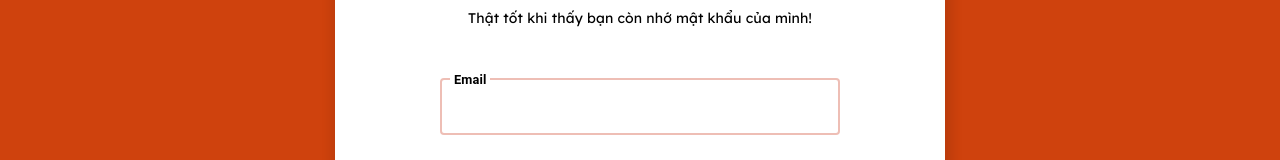
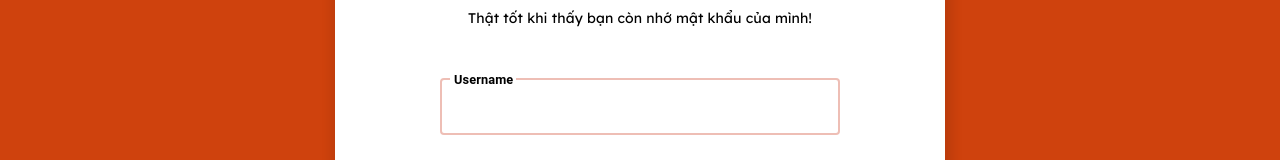
Before and after one commit to hoducphu/ChatAppClient, a React (Create React App) app: page /login in a window 1280 px wide. Shown: the part 223-383 px from the top of the page. Built offline with nearby package versions, Linux system fonts and the light colour scheme; no server answers.

Commit message:
Update Login.js

```diff
--- a/src/components/authentication/Login.js
+++ b/src/components/authentication/Login.js
@@ -120,7 +120,7 @@ const Login = () => {
           </Typography>
 
           <TextField
-            label="Email"
+            label="Username"
             color="spring"
             sx={{
               width: "400px",
```
